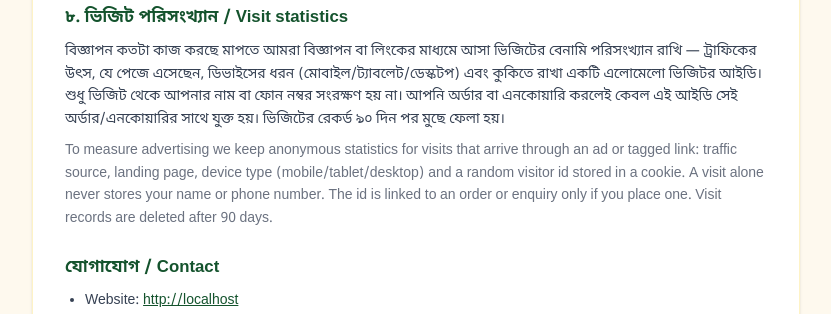
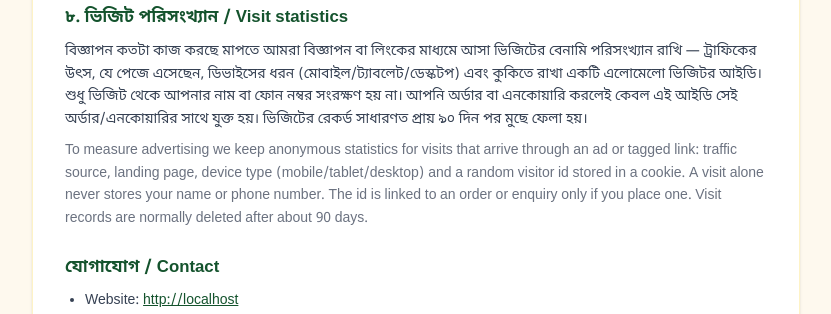
Before and after one commit to shafikcmt/mosla-ghor, a Laravel app: page /privacy-policy in a window 1280 px wide. Shown: the part 1794-2108 px from the top of the page, without its empty margins (224-1055 px from the left). Run offline with Laravel 12, Linux system fonts and the light colour scheme; data comes from the database, SQL or seed files in the repository; data that the repository does not hold is empty; style sheets or scripts are compiled from the project's sources; parts of the project's set-up code (start-up, migrations or seed data) failed here and were passed over; some libraries are stand-ins or nearby versions.

Commit message:
Prune on report open, softer privacy wording, wider tracking exclusions
- Marketing report also runs VisitLogger::selfPrune() (try/catch, max 1000 rows, throttled to once per 10 min)
- Privacy section 8: records are "normally deleted after about 90 days"
- CaptureMarketingSource::shouldTrack also skips invoice, wholesale-invoice, v, order, checkout, account, set-password, track-order
- Tests for report pruning/throttle and the excluded paths

Co-Authored-By: Claude Sonnet 5.5 <noreply@anthropic.com>
Claude-Session: https://claude.ai/code/session_01VhR2E9gz3L1G88XyTrHSkp

```diff
--- a/app/Http/Middleware/CaptureMarketingSource.php
+++ b/app/Http/Middleware/CaptureMarketingSource.php
@@ -122,7 +122,7 @@ class CaptureMarketingSource
             return false;
         }
         $path = trim($request->getPathInfo(), '/');
-        if (preg_match('#^(admin|vendor|api|feeds|storage|build|icons|images|livewire)(/|$)#i', $path)) {
+        if (preg_match('#^(admin|vendor|api|feeds|storage|build|icons|images|livewire|invoice|wholesale-invoice|v|order|checkout|account|set-password|track-order)(/|$)#i', $path)) {
             return false;
         }
         if (in_array($path, ['sitemap.xml', 'robots.txt', 'up'], true)) {
--- a/resources/views/legal/privacy.blade.php
+++ b/resources/views/legal/privacy.blade.php
@@ -75,7 +75,7 @@
 
 <section>
     <h2>৮. ভিজিট পরিসংখ্যান / Visit statistics</h2>
-    <p>বিজ্ঞাপন কতটা কাজ করছে মাপতে আমরা বিজ্ঞাপন বা লিংকের মাধ্যমে আসা ভিজিটের বেনামি পরিসংখ্যান রাখি — ট্রাফিকের উৎস, যে পেজে এসেছেন, ডিভাইসের ধরন (মোবাইল/ট্যাবলেট/ডেস্কটপ) এবং কুকিতে রাখা একটি এলোমেলো ভিজিটর আইডি। শুধু ভিজিট থেকে আপনার নাম বা ফোন নম্বর সংরক্ষণ হয় না। আপনি অর্ডার বা এনকোয়ারি করলেই কেবল এই আইডি সেই অর্ডার/এনকোয়ারির সাথে যুক্ত হয়। ভিজিটের রেকর্ড ৯০ দিন পর মুছে ফেলা হয়।</p>
-    <p class="en">To measure advertising we keep anonymous statistics for visits that arrive through an ad or tagged link: traffic source, landing page, device type (mobile/tablet/desktop) and a random visitor id stored in a cookie. A visit alone never stores your name or phone number. The id is linked to an order or enquiry only if you place one. Visit records are deleted after 90 days.</p>
+    <p>বিজ্ঞাপন কতটা কাজ করছে মাপতে আমরা বিজ্ঞাপন বা লিংকের মাধ্যমে আসা ভিজিটের বেনামি পরিসংখ্যান রাখি — ট্রাফিকের উৎস, যে পেজে এসেছেন, ডিভাইসের ধরন (মোবাইল/ট্যাবলেট/ডেস্কটপ) এবং কুকিতে রাখা একটি এলোমেলো ভিজিটর আইডি। শুধু ভিজিট থেকে আপনার নাম বা ফোন নম্বর সংরক্ষণ হয় না। আপনি অর্ডার বা এনকোয়ারি করলেই কেবল এই আইডি সেই অর্ডার/এনকোয়ারির সাথে যুক্ত হয়। ভিজিটের রেকর্ড সাধারণত প্রায় ৯০ দিন পর মুছে ফেলা হয়।</p>
+    <p class="en">To measure advertising we keep anonymous statistics for visits that arrive through an ad or tagged link: traffic source, landing page, device type (mobile/tablet/desktop) and a random visitor id stored in a cookie. A visit alone never stores your name or phone number. The id is linked to an order or enquiry only if you place one. Visit records are normally deleted after about 90 days.</p>
 </section>
 @endsection
```
Also changed, not shown: app/Http/Controllers/Admin/MarketingReportController.php (+12 -0 lines), tests/Feature/MarketingVisitTest.php (+30 -1 lines).
